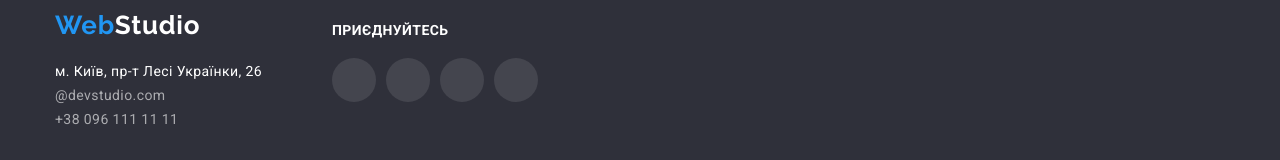
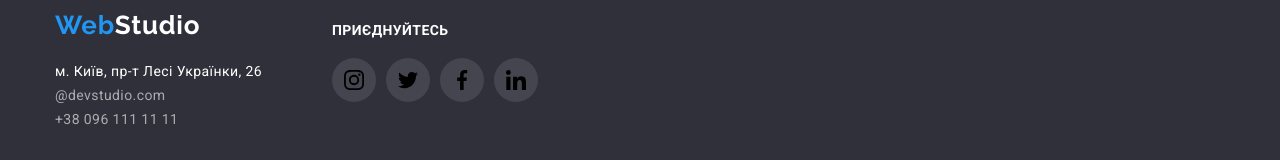
Before and after one commit to KristaWayne/goit-markup-hw-04, a plain HTML site: page portfolio.html in a window 1280 px wide. Shown: the part 1822-1982 px from the top of the page. Drawn offline with Linux system fonts and the light colour scheme.

Commit message:
не там крапки

```diff
--- a/portfolio.html
+++ b/portfolio.html
@@ -189,10 +189,10 @@
         </address></div>
         <div><h3 class="footer-title">Приєднуйтесь</h3>
         <ul class="footer-social">
-                <li><a class="button" href=""><svg class="icon" width="20" height="20"><use href="/.images/icons.svg#icon-instagram"></use></svg></a></li>
-                <li><a class="button" href=""><svg class="icon" width="20" height="20"><use href="/.images/icons.svg#icon-twitter"></use></svg></a></li>
-                <li><a class="button" href=""><svg class="icon" width="20" height="20"><use href="/.images/icons.svg#icon-facebook"></use></svg></a></li>
-                <li><a class="button" href=""><svg class="icon" width="20" height="20"><use href="/.images/icons.svg#icon-linkedin"></use></svg></a></li>
+                <li><a class="button" href=""><svg class="icon" width="20" height="20"><use href="./images/icons.svg#icon-instagram"></use></svg></a></li>
+                <li><a class="button" href=""><svg class="icon" width="20" height="20"><use href="./images/icons.svg#icon-twitter"></use></svg></a></li>
+                <li><a class="button" href=""><svg class="icon" width="20" height="20"><use href="./images/icons.svg#icon-facebook"></use></svg></a></li>
+                <li><a class="button" href=""><svg class="icon" width="20" height="20"><use href="./images/icons.svg#icon-linkedin"></use></svg></a></li>
               </ul></div>
       </div>
     </footer>
```
